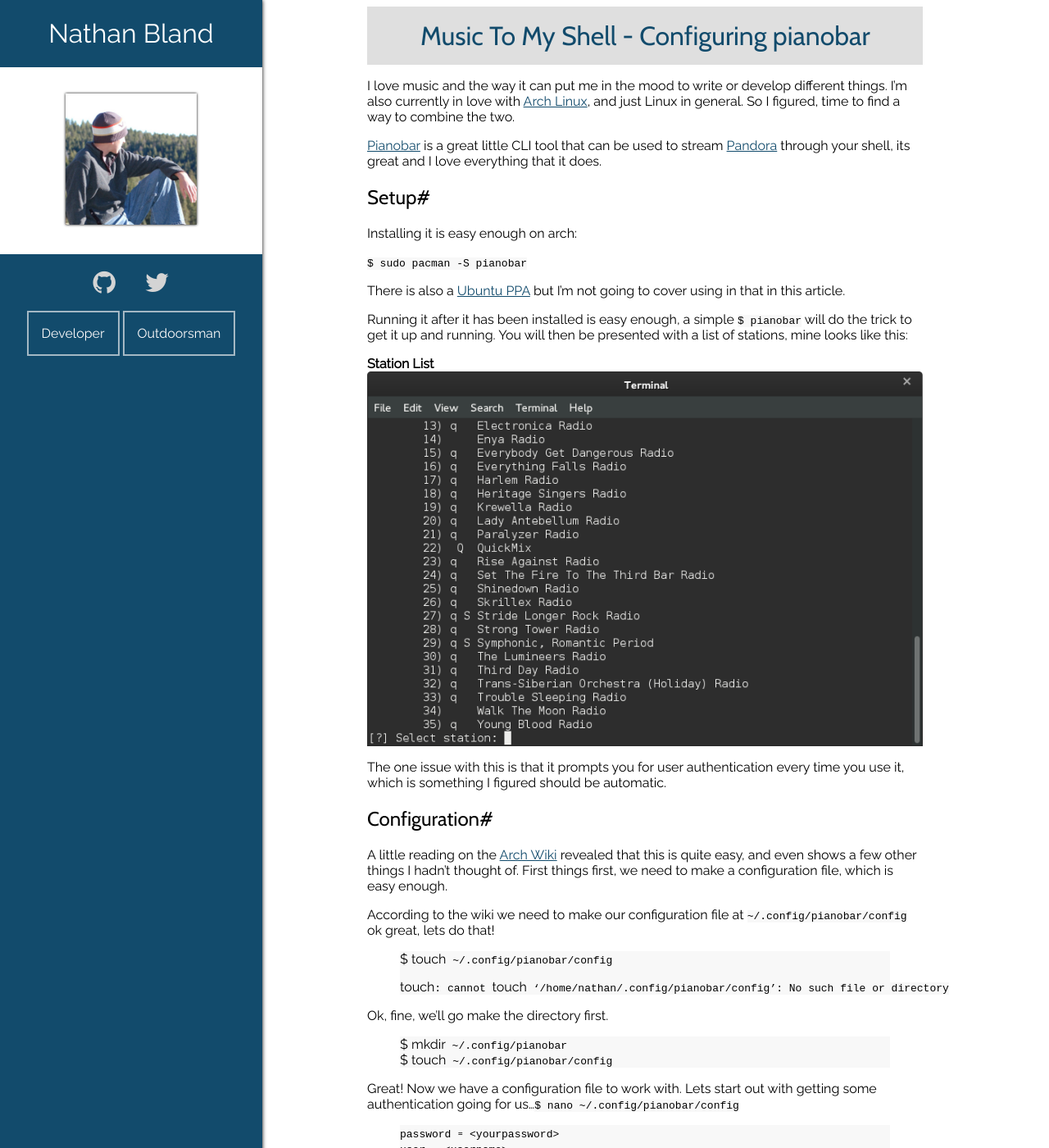
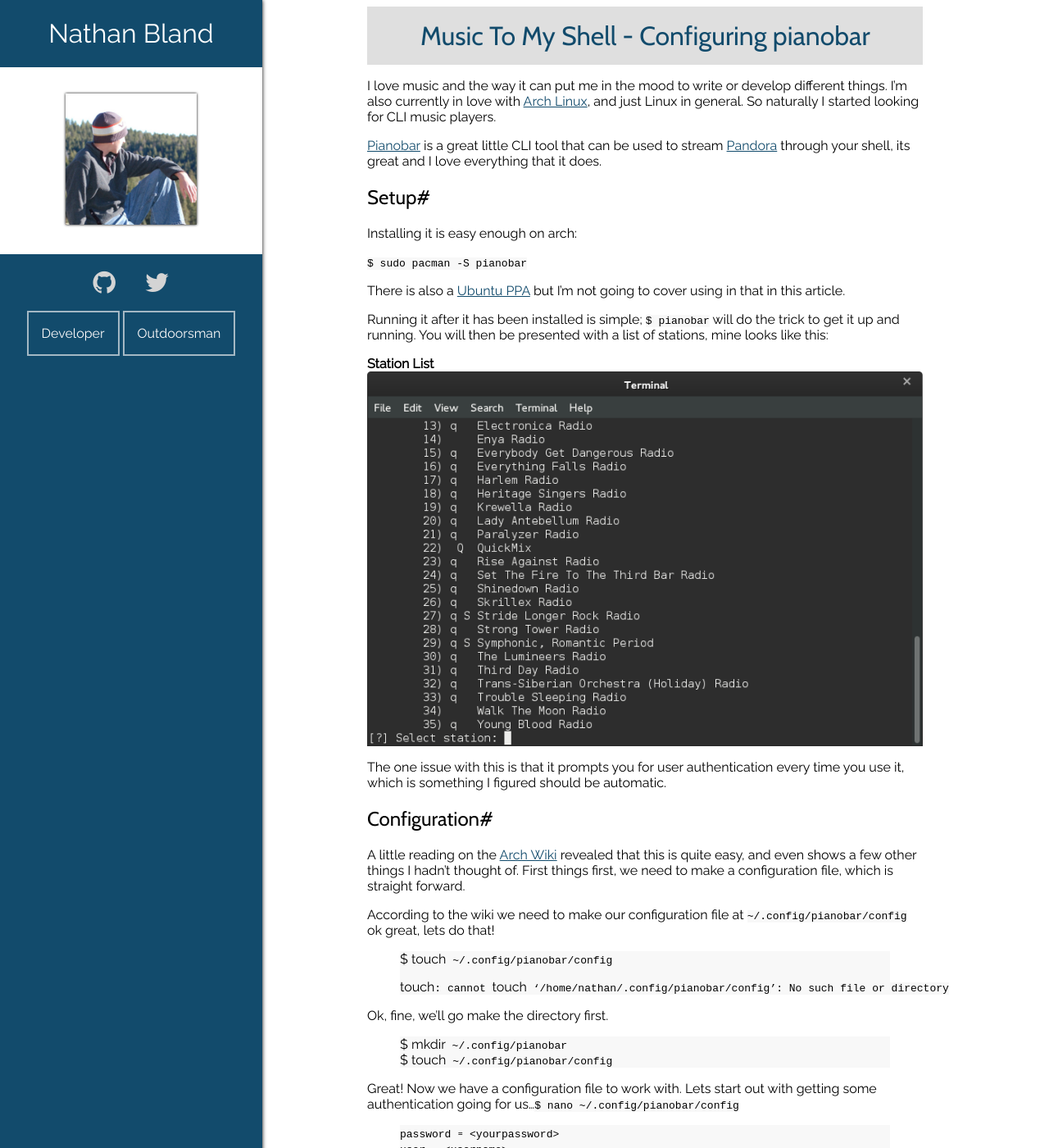
Before and after one commit to NathanBland/NathanBland.github.io, a Jekyll site: the page built from _posts/2015-3-25-Music-To-My-Shell.md, in a window 1280 px wide and 1400 px high. Shown: the whole window at 82% size. Built offline with Jekyll 4.4.1, drawn with Linux system fonts in a browser that asks for light colours; nearby versions of some CDN libraries.

Commit message:
Edits to Music To My Shell

```diff
--- a/_posts/2015-3-25-Music-To-My-Shell.md
+++ b/_posts/2015-3-25-Music-To-My-Shell.md
@@ -2,7 +2,7 @@
 layout: post
 title: Music To My Shell - Configuring pianobar
 ---
-I love music and the way it can put me in the mood to write or develop different things. I'm also currently in love with [Arch Linux](https://www.archlinux.org/), and just Linux in general. So I figured, time to find a way to combine the two.
+I love music and the way it can put me in the mood to write or develop different things. I'm also currently in love with [Arch Linux](https://www.archlinux.org/), and just Linux in general. So naturally I started looking for CLI music players.
 
 [Pianobar](http://6xq.net/projects/pianobar/) is a great little CLI tool that can be used to stream [Pandora](http://www.pandora.com/) through your shell, its great and I love everything that it does.
 
@@ -13,7 +13,7 @@
 
 There is also a [Ubuntu PPA](https://launchpad.net/ubuntu/+source/pianobar) but I'm not going to cover using in that in this article.
 
-Running it after it has been installed is easy enough, a simple `$ pianobar` will do the trick to get it up and running. You will then be presented with a list of stations, mine looks like this:
+Running it after it has been installed is simple; `$ pianobar` will do the trick to get it up and running. You will then be presented with a list of stations, mine looks like this:
 
 **Station List**
 ![Station List](/img/pianobar_stations.png)
@@ -21,7 +21,7 @@
 The one issue with this is that it prompts you for user authentication every time you use it, which is something I figured should be automatic.
 
 #Configuration#
-A little reading on the [Arch Wiki](https://wiki.archlinux.org/index.php/Pianobar#Configuration) revealed that this is quite easy, and even shows a few other things I hadn't thought of. First things first, we need to make a configuration file, which is easy enough.
+A little reading on the [Arch Wiki](https://wiki.archlinux.org/index.php/Pianobar#Configuration) revealed that this is quite easy, and even shows a few other things I hadn't thought of. First things first, we need to make a configuration file, which is straight forward.
 
 According to the wiki we need to make our configuration file at `~/.config/pianobar/config` ok great, lets do that!
 {% highlight bash %}
```
